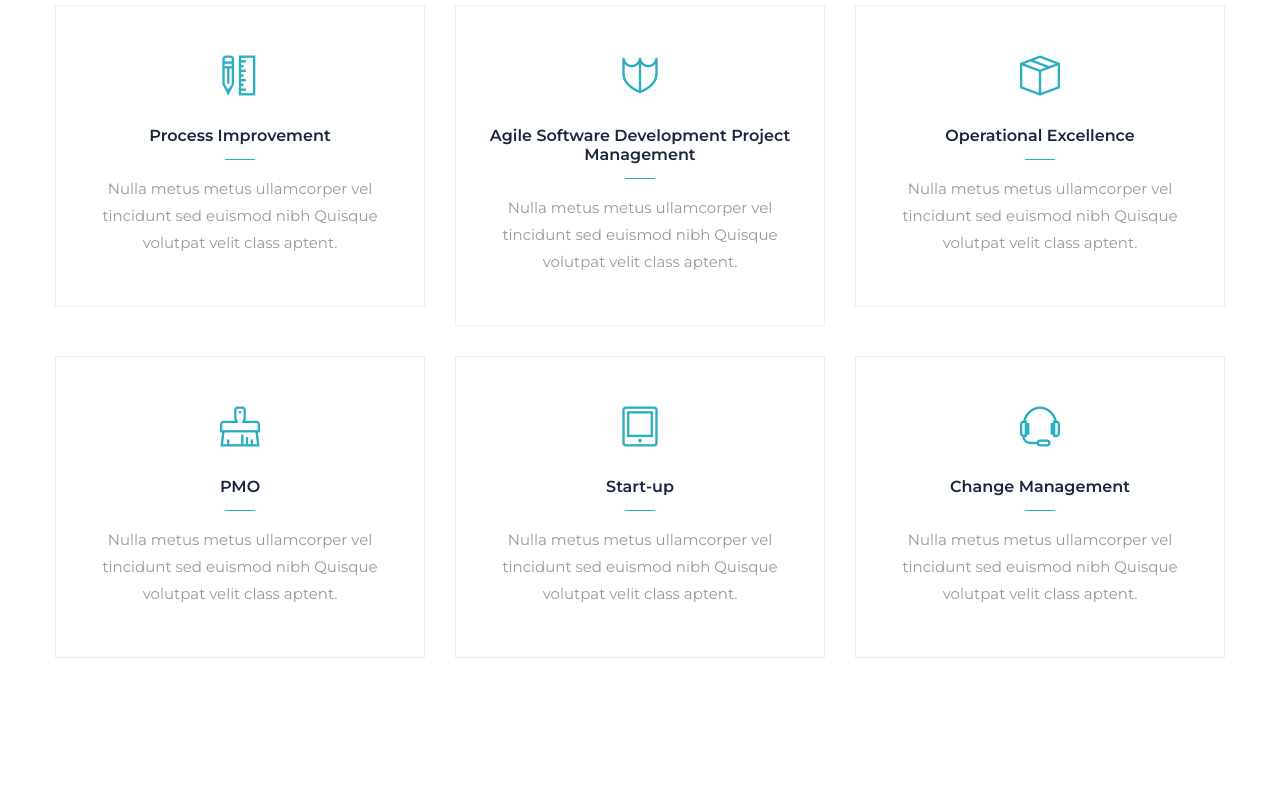
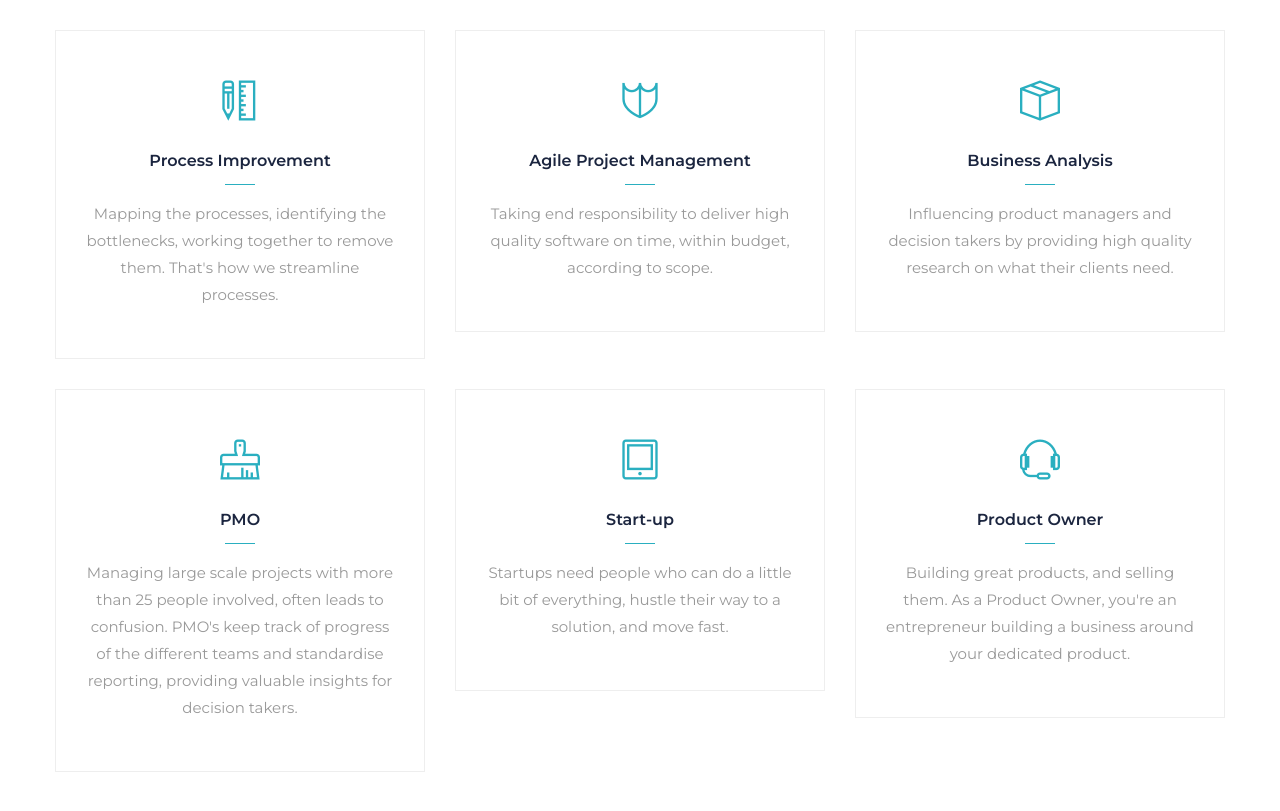
Before and after one commit to jorisfalter/jorisFalterComOld, a plain HTML site: page index.html in a window 1280 px wide. Shown: the part 4480-5291 px from the top of the page. Drawn offline with Linux system fonts and the light colour scheme.

Commit message:
Update index.html

```diff
--- a/index.html
+++ b/index.html
@@ -283,7 +283,7 @@
                     </div>
 
                     <div class="text-center col-md-12">
-                        <a class="vid" href="https://vimeo.com/127203262">
+                        <a class="vid" href="https://vimeo.com/user120970789/review/445485542/e7ed182b4a">
                             <span class="vid-butn">
                                 Watch
                                 <i class="icon fas fa-play-circle"></i>
@@ -451,7 +451,7 @@
                                         <h6><span>01</span> Project Initiation</h6>
                                     </div>
                                     <div class="accordion-info active">
-                                        <p>Lorem ipsum dolor sit amet, in quodsi vulputate pro. Ubique maluisset vel te, his dico vituperata utin quodsi.</p>
+                                        <p>Every project starts small. A core group of stakeholders defining high-level scope, budget and timeline, summarised in a project charter. </p>
                                     </div>
                                 </div>
 
@@ -460,7 +460,7 @@
                                         <h6><span>02</span> Project Planning</h6>
                                     </div>
                                     <div class="accordion-info">
-                                        <p>Lorem ipsum dolor sit amet, in quodsi vulputate pro. Ubique maluisset vel te, his dico vituperata utin quodsi.</p>
+                                        <p>Arguably the most important part of a project. Here is where we lay to foundations for success</p>
                                     </div>
                                 </div>
 
@@ -469,7 +469,7 @@
                                         <h6><span>03</span> Project Execution</h6>
                                     </div>
                                     <div class="accordion-info">
-                                        <p>Lorem ipsum dolor sit amet, in quodsi vulputate pro. Ubique maluisset vel te, his dico vituperata utin quodsi.</p>
+                                        <p>We get the work done, either in agile sprints, or according to the more traditional Gantt Chart</p>
                                     </div>
                                 </div>
 
@@ -478,7 +478,7 @@
                                         <h6><span>04</span> Monitoring and Controlling</h6>
                                     </div>
                                     <div class="accordion-info">
-                                        <p>Lorem ipsum dolor sit amet, in quodsi vulputate pro. Ubique maluisset vel te, his dico vituperata utin quodsi.</p>
+                                        <p>Agile stand-ups, burndowns and demos, or traditional project follow-up meetings. And obviously, management reporting</p>
                                     </div>
                                 </div>
 
@@ -487,7 +487,7 @@
                                         <h6><span>05</span> Project Close</h6>
                                     </div>
                                     <div class="accordion-info">
-                                        <p>Lorem ipsum dolor sit amet, in quodsi vulputate pro. Ubique maluisset vel te, his dico vituperata utin quodsi.</p>
+                                        <p>A finished product, and corresponding documentation are delivered. Trainings and handovers are done. System documents are updated. Looking back proud on the delivered results.</p>
                                     </div>
                                 </div>
 
@@ -519,23 +519,23 @@
                         <div class="item mb-30">
                             <span class="icon ti-ruler-pencil"></span>
                             <h6>Process Improvement</h6>
-                            <p>Nulla metus metus ullamcorper vel tincidunt sed euismod nibh Quisque volutpat velit class aptent.</p>
+                            <p>Mapping the processes, identifying the bottlenecks, working together to remove them. That's how we streamline processes. </p>
                         </div>
                     </div>
 
                     <div class="col-lg-4 col-md-6 wow fadeIn">
                         <div class="item mb-30">
                             <span class="icon ti-shield"></span>
-                            <h6>Agile Software Development Project Management</h6>
-                            <p>Nulla metus metus ullamcorper vel tincidunt sed euismod nibh Quisque volutpat velit class aptent.</p>
+                            <h6>Agile Project Management</h6>
+                            <p>Taking end responsibility to deliver high quality software on time, within budget, according to scope.</p>
                         </div>
                     </div>
 
                     <div class="col-lg-4 col-md-6 wow fadeIn">
                         <div class="item mb-30">
                             <span class="icon ti-package"></span>
-                            <h6>Operational Excellence</h6>
-                            <p>Nulla metus metus ullamcorper vel tincidunt sed euismod nibh Quisque volutpat velit class aptent.</p>
+                            <h6>Business Analysis</h6>
+                            <p>Influencing product managers and decision takers by providing high quality research on what their clients need.</p>
                         </div>
                     </div>
 
@@ -545,7 +545,7 @@
                         <div class="item mb-md30">
                             <span class="icon ti-brush-alt"></span>
                             <h6>PMO</h6>
-                            <p>Nulla metus metus ullamcorper vel tincidunt sed euismod nibh Quisque volutpat velit class aptent.</p>
+                            <p>Managing large scale projects with more than 25 people involved, often leads to confusion. PMO's keep track of progress of the different teams and standardise reporting, providing valuable insights for decision takers.</p>
                         </div>
                     </div>
 
@@ -553,15 +553,15 @@
                         <div class="item mb-sm30">
                             <span class="icon ti-tablet"></span>
                             <h6>Start-up</h6>
-                            <p>Nulla metus metus ullamcorper vel tincidunt sed euismod nibh Quisque volutpat velit class aptent.</p>
+                            <p>Startups need people who can do a little bit of everything, hustle their way to a solution, and move fast.</p>
                         </div>
                     </div>
 
                     <div class="col-lg-4 col-md-6 wow fadeIn">
                         <div class="item">
                             <span class="icon ti-headphone-alt"></span>
-                            <h6>Change Management</h6>
-                            <p>Nulla metus metus ullamcorper vel tincidunt sed euismod nibh Quisque volutpat velit class aptent.</p>
+                            <h6>Product Owner</h6>
+                            <p>Building great products, and selling them. As a Product Owner, you're an entrepreneur building a business around your dedicated product.</p>
                         </div>
                     </div>
 
```
